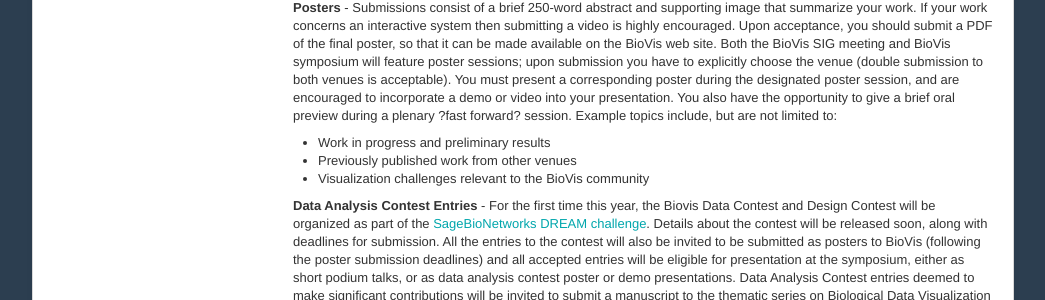
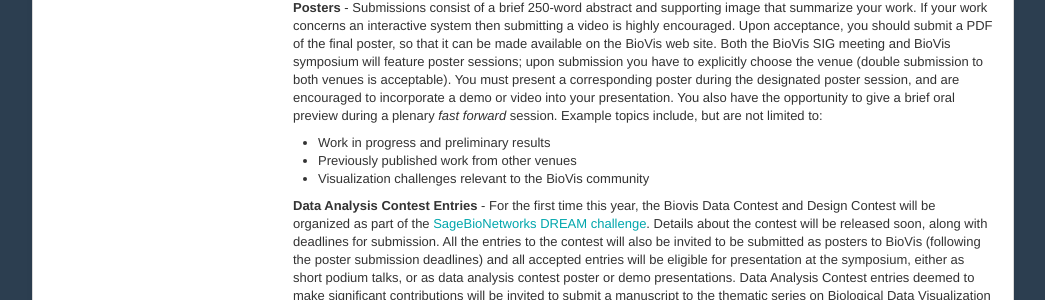
Before and after one commit to ngehlenborg/2017, a Jekyll site: the page built from cfp_vis.md, in a window 1280 px wide and 1400 px high, scrolled down 1706 px. Shown: the part 260-560 px from the top of the window, without its empty margins (117-1162 px from the left). Built offline with Jekyll 4.4.1, drawn with Linux system fonts in a browser that asks for light colours; some of the changed text lies outside the part shown.

Commit message:
Fix question marks

```diff
--- a/cfp_vis.md
+++ b/cfp_vis.md
@@ -72,7 +72,7 @@ Four categories of submissions are invited for BioVis 2016:
 * Methodology papers (design studies or evaluations of existing visualization approaches)
 
 
-**Posters** - Submissions consist of a brief 250-word abstract and supporting image that summarize your work. If your work concerns an interactive system then submitting a video is highly encouraged. Upon acceptance, you should submit a PDF of the final poster, so that it can be made available on the BioVis web site. Both the BioVis SIG meeting and BioVis symposium will feature poster sessions; upon submission you have to explicitly choose the venue (double submission to both venues is acceptable). You must present a corresponding poster during the designated poster session, and are encouraged to incorporate a demo or video into your presentation. You also have the opportunity to give a brief oral preview during a plenary ?fast forward? session. Example topics include, but are not limited to:
+**Posters** - Submissions consist of a brief 250-word abstract and supporting image that summarize your work. If your work concerns an interactive system then submitting a video is highly encouraged. Upon acceptance, you should submit a PDF of the final poster, so that it can be made available on the BioVis web site. Both the BioVis SIG meeting and BioVis symposium will feature poster sessions; upon submission you have to explicitly choose the venue (double submission to both venues is acceptable). You must present a corresponding poster during the designated poster session, and are encouraged to incorporate a demo or video into your presentation. You also have the opportunity to give a brief oral preview during a plenary *fast forward* session. Example topics include, but are not limited to:
 
 * Work in progress and preliminary results
 * Previously published work from other venues
@@ -112,7 +112,7 @@ Our symposium will adhere to the VGTC ethics guidelines for reviewers that can b
 
 
 <h2 id="reviewprocess">Review Process</h2>
-**Paper submissions** will be managed by the Papers Chairs and sent to external reviewers - from both the visualization and bioinformatics communities - to evaluate the work?s novelty and significance. You have the option to have your work reviewed via a double-blind process; to do this, simply be sure to exclude all identifying information in the submitted manuscript file, ensuring that the reviewers will not know the identify of the authors. Otherwise, the review process will be single-blind, i.e. the reviewers will know the identity of the authors, but the authors will not know the identity of the reviewers.
+**Paper submissions** will be managed by the Papers Chairs and sent to external reviewers - from both the visualization and bioinformatics communities - to evaluate the work's novelty and significance. You have the option to have your work reviewed via a double-blind process; to do this, simply be sure to exclude all identifying information in the submitted manuscript file, ensuring that the reviewers will not know the identify of the authors. Otherwise, the review process will be single-blind, i.e. the reviewers will know the identity of the authors, but the authors will not know the identity of the reviewers.
 
 **Poster submissions** will be reviewed for relevance and interest to the BioVis community by the Poster Chairs.
 
```
